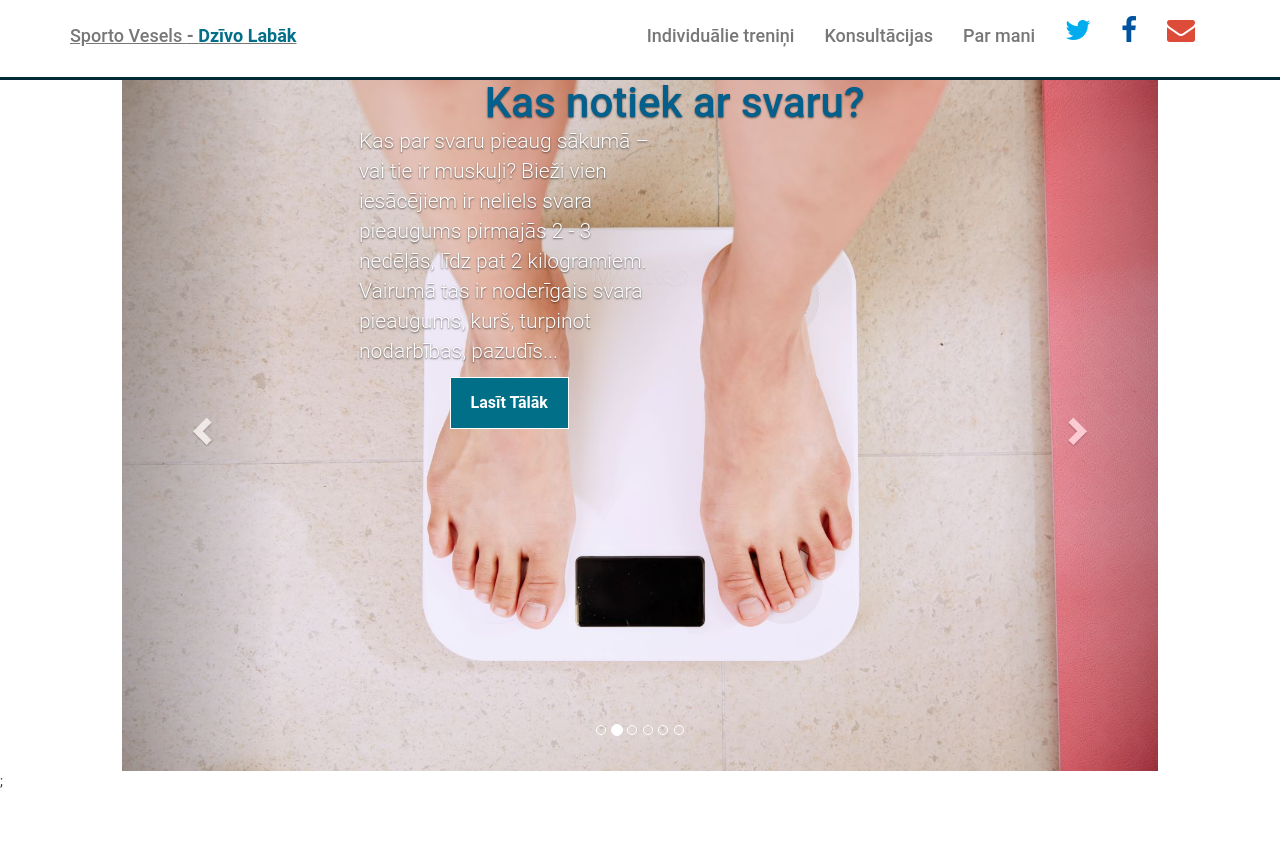
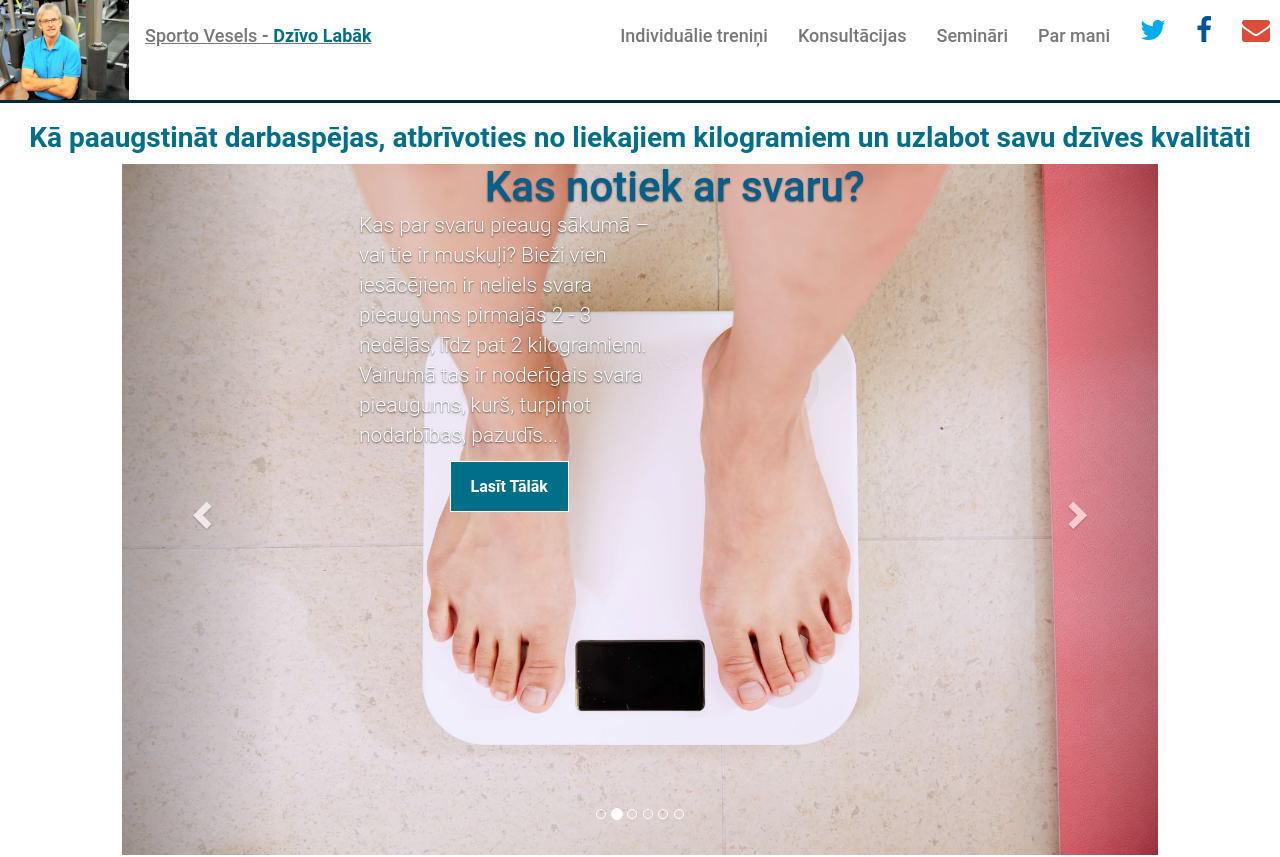
Before and after one commit to reinitto/dzivo-vesels, a React (Create React App) app: page / in a window 1280 px wide. Shown: the top 857 px of the page. Built offline with nearby package versions, Linux system fonts and the light colour scheme.

Commit message:
Added img to navbar and a top title text

```diff
--- a/src/components/Home.js
+++ b/src/components/Home.js
@@ -4,6 +4,16 @@ import News from "./News";
 
 const Home = () => (
   <div>
+    <h2
+      style={{
+        textAlign: "center",
+        color: "rgb(2, 111, 137)",
+        fontSize: "28px"
+      }}
+    >
+      Kā paaugstināt darbaspējas, atbrīvoties no liekajiem kilogramiem un
+      uzlabot savu dzīves kvalitāti
+    </h2>
     <Carousel />
     <News />
   </div>
--- a/src/components/Navbar.js
+++ b/src/components/Navbar.js
@@ -1,6 +1,8 @@
 import React from "react";
 import { Link } from "react-router-dom";
+import nr_31 from "../img/nr_31.jpg";
 import "./Navbar.css";
+
 var Navbar = require("react-bootstrap").Navbar;
 var Nav = require("react-bootstrap").Nav;
 var NavItem = require("react-bootstrap").NavItem;
@@ -11,6 +13,15 @@ export default () => {
       className="container-fluid border no-wrap"
       style={{ display: "flex", justifyContent: "center" }}
     >
+      <img
+        src={nr_31}
+        className="img-responsive"
+        alt=""
+        style={{
+          maxHeight: "100px",
+          display: "inline-block"
+        }}
+      />
       <Navbar collapseOnSelect className="white">
         <Navbar.Header>
           <Navbar.Brand>
@@ -35,6 +46,9 @@ export default () => {
             </NavItem>
             <NavItem eventKey={3} href="/Konsultacijas">
               <h4>Konsultācijas</h4>
+            </NavItem>
+            <NavItem eventKey={3} href="/Seminari">
+              <h4>Semināri</h4>
             </NavItem>
             <NavItem eventKey={2} href="/About">
               <h4> Par mani</h4>
--- a/src/components/articles/Article5.js
+++ b/src/components/articles/Article5.js
@@ -13,7 +13,6 @@ export default () => {
       <h1 style={headerStyle}>Tievēšana kā rotaļa</h1>
 
       <img src={img24} className="img-responsive" alt="" />
-
       <p>
         Tievēšana būs kā rotaļa, viegli sasniegsiet iecerēto, jutīsiet enerģijas
         pieplūdumu, ja jūs ievērosiet dažus vienkāršus, bet svarīgus
```
